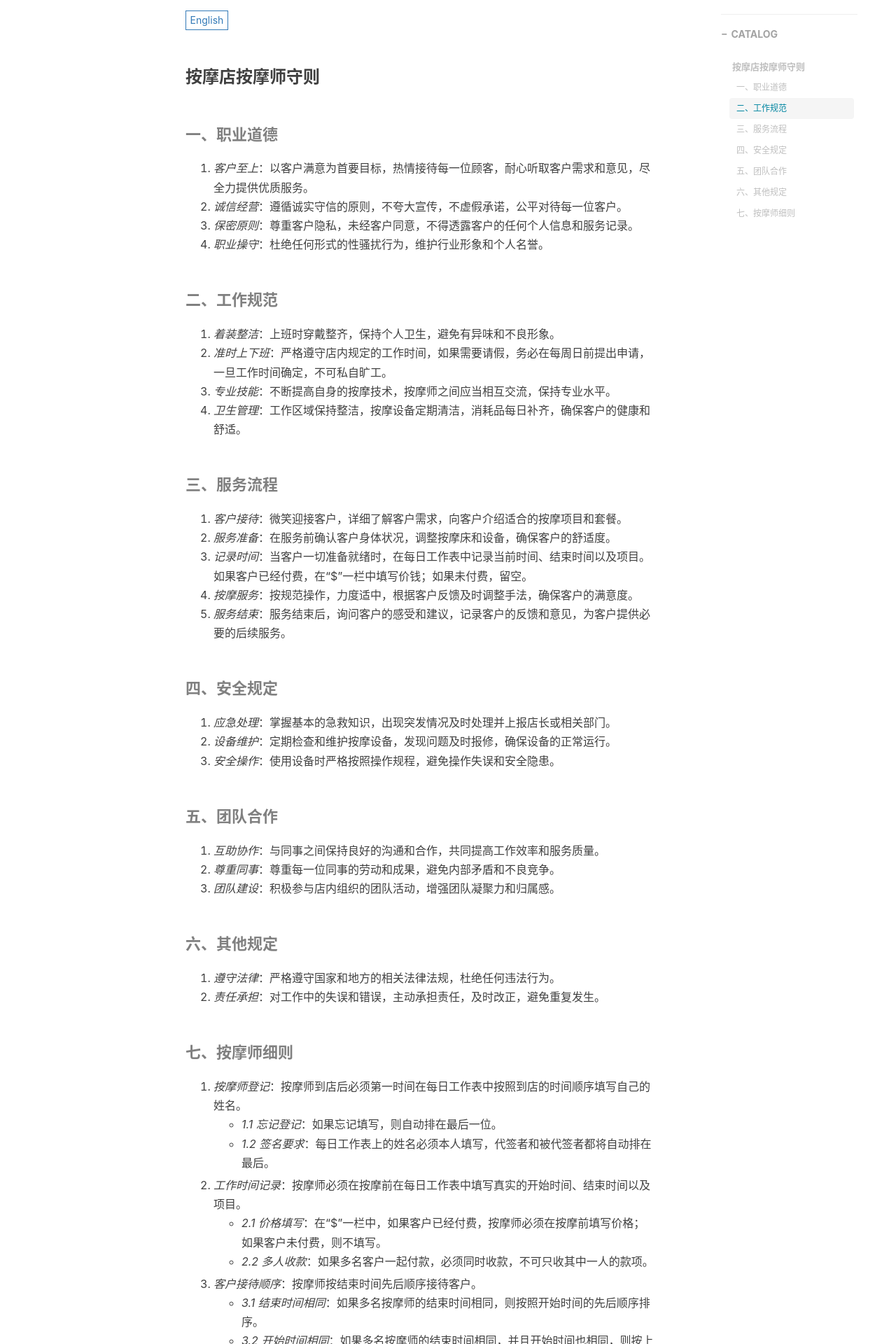
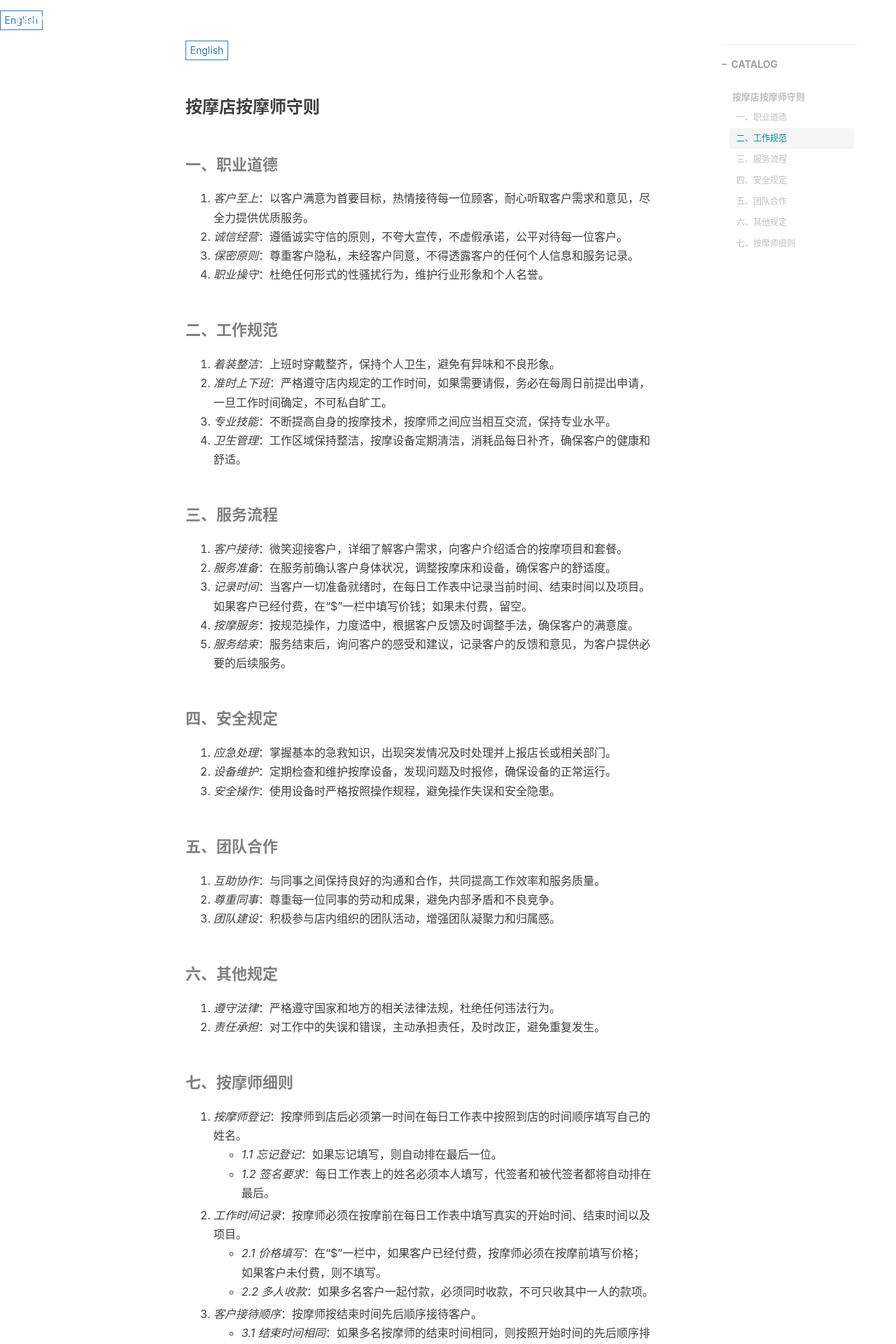
Before and after one commit to TedData/teddata.github.io, a Jekyll site: the page built from _posts/2024-07-09-MassageTherapistCodeOfConduct.md, in a window 1280 px wide. Shown: the top 1920 px of the page at 70% size. Built offline with Jekyll 4.4.1, drawn with Linux system fonts in a browser that asks for light colours; nearby versions of some CDN libraries; comment, search, counter and statistics services are not loaded.

Commit message:
Update single.html

```diff
--- a/_layouts/single.html
+++ b/_layouts/single.html
@@ -6,120 +6,8 @@
 <!-- <img src="/img/icon_wechat.png" width="0" height="0"> -->
 <!-- <img src="{{ site.baseurl }}/{% if page.header-img %}{{ page.header-img }}{% else %}{{ site.header-img }}{% endif %}" width="0" height="0"> -->
 
-{% comment %}
-    @param {string} type - 'page' | 'post' | 'keynote' | 'single'
-    @param {boolean} short
-{% endcomment %}
-
-{% if include.type == 'post' or include.type == 'page' or include.type == 'single' %}
-<style type="text/css">
-    header.intro-header{
-        position: relative;
-        background-image: url('{{ site.baseurl }}/{% if page.header-img %}{{ page.header-img }}{% else %}{{ site.header-img }}{% endif %}');
-        background: {{ page.header-bg-css }};
-    }
-
-    {% if page.header-mask %}
-    header.intro-header .header-mask{
-        width: 100%;
-        height: 100%;
-        position: absolute;
-        background: rgba(0,0,0, {{ page.header-mask }});
-    }
-    {% endif %}
-</style>
-{% endif %}
-
-{% if include.type == 'single' or include.type == 'post' %}
-{% if page.header-style == 'text' %}
-<header class="intro-header style-text" >
-{% else %}
-<header class="intro-header" >
-{% endif %}
-    <div class="header-mask"></div>
-    {% if page.header-img-credit %}
-    <div class="header-img-credit">
-        Image by <a href="//{{page.header-img-credit-href}}">{{page.header-img-credit}}</a>
-    </div>
-    {% endif %}
-    <div class="container">
-        <div class="row">
-            <div class="col-lg-8 col-lg-offset-2 col-md-10 col-md-offset-1">
-                <div class="post-heading">
-                    <div class="tags">
-                        {% for tag in page.tags %}
-                        <a class="tag" href="{{ site.baseurl }}/archive/?tag={{ tag | url_encode }}" title="{{ tag }}">{{ tag }}</a>
-                        {% endfor %}
-                    </div>
-                    <h1>{{ page.title }}</h1>
-                    {% comment %} always create a h2 for keeping the margin {% endcomment %}
-                    <h2 class="subheading">{{ page.subtitle }}</h2>
-                    <span class="meta">Posted by {% if page.author %}{{ page.author }}{% else %}{{ site.title }}{% endif %} on {{ page.date | date: "%B %-d, %Y" }}</span>
-                </div>
-            </div>
-        </div>
-    </div>
-</header>
-{% endif %}
-
-{% if include.type == 'keynote' %}
-<style type="text/css">
-    header.intro-header{
-        height: 500px;
-        overflow: hidden;
-    }
-    header.intro-header .container{
-        visibility: hidden;
-    }
-    header iframe{
-        width: 100%;
-        height: 100%;
-        border: 0;
-    }
-</style>
-<header class="intro-header" >
-    <iframe src="{{page.iframe}}"></iframe>
-    <!-- keep for SEO -->
-    <div class="container">
-        <div class="row">
-            <div class="col-lg-8 col-lg-offset-2 col-md-10 col-md-offset-1">
-                <div class="post-heading">
-                    <div class="tags">
-                        {% for tag in page.tags %}
-                        <a class="tag" href="{{ site.baseurl }}/archive/?tag={{ tag | url_encode }}" title="{{ tag }}">{{ tag }}</a>
-                        {% endfor %}
-                    </div>
-                    <h1>{{ page.title }}</h1>
-                    {% comment %} always create a h2 for keeping the margin {% endcomment %}
-                    <h2 class="subheading">{{ page.subtitle }}</h2>
-                    <span class="meta">Posted by {% if page.author %}{{ page.author }}{% else %}{{ site.title }}{% endif %}
-                        on {{ page.date | date: "%B %-d, %Y" }}</span>
-                </div>
-            </div>
-        </div>
-    </div>
-</header>
-{% endif %}
-
-{% if include.type == 'page' %}
-<header class="intro-header" style="background-image: url('{{ site.baseurl }}/{% if page.header-img %}{{ page.header-img }}{% else %}{{ site.header-img }}{% endif %}')">
-  <div class="header-mask"></div>
-  <div class="container">
-    <div class="row">
-      <div class="col-lg-8 col-lg-offset-2 col-md-10 col-md-offset-1">
-        {% if include.short %}
-        <div class="site-heading" id="tag-heading">
-        {% else %}
-        <div class="site-heading">
-        {% endif %}
-          <h1>{% if page.title %}{{ page.title }}{% else %}{{ site.title }}{% endif %}</h1>
-          <span class="subheading">{{ page.description }}</span>
-        </div>
-      </div>
-    </div>
-  </div>
-</header>
-{% endif %}
+<!-- Post Header -->
+{% include multilingual-single.html type='single' %}
 
 <!-- Post Content -->
 <article>
@@ -137,7 +25,7 @@
                     {% include multilingual-single.html %}
                 {% endif %}
 
-                {{ content }}
+				{{ content }}
 
                 <hr style="visibility: hidden;">
                 <ul class="pager">
```
